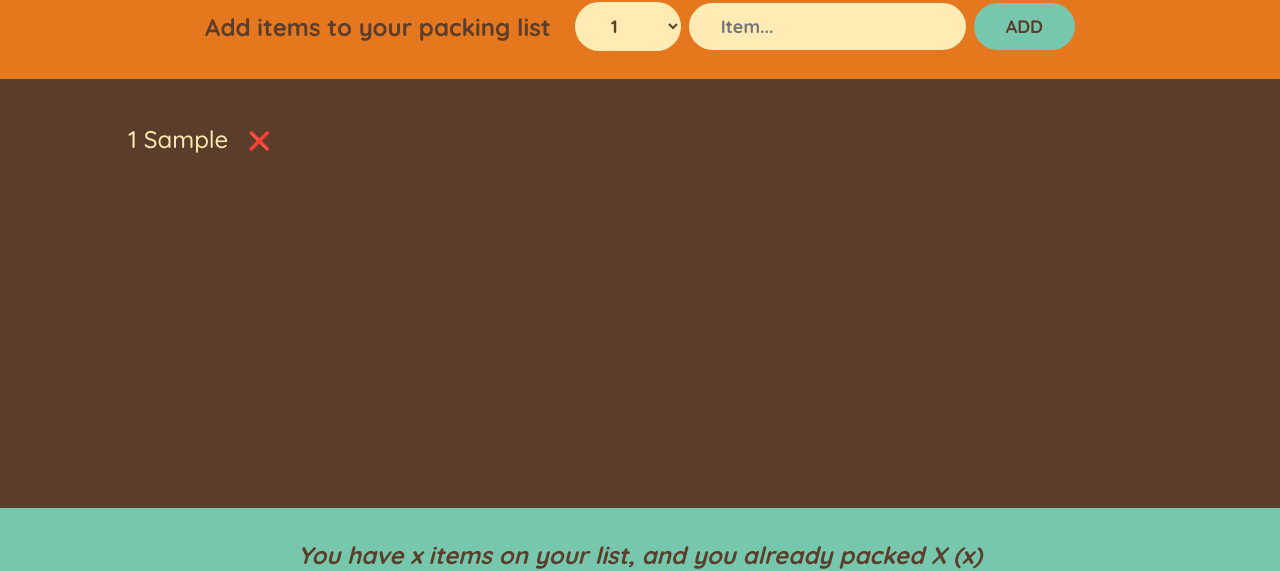
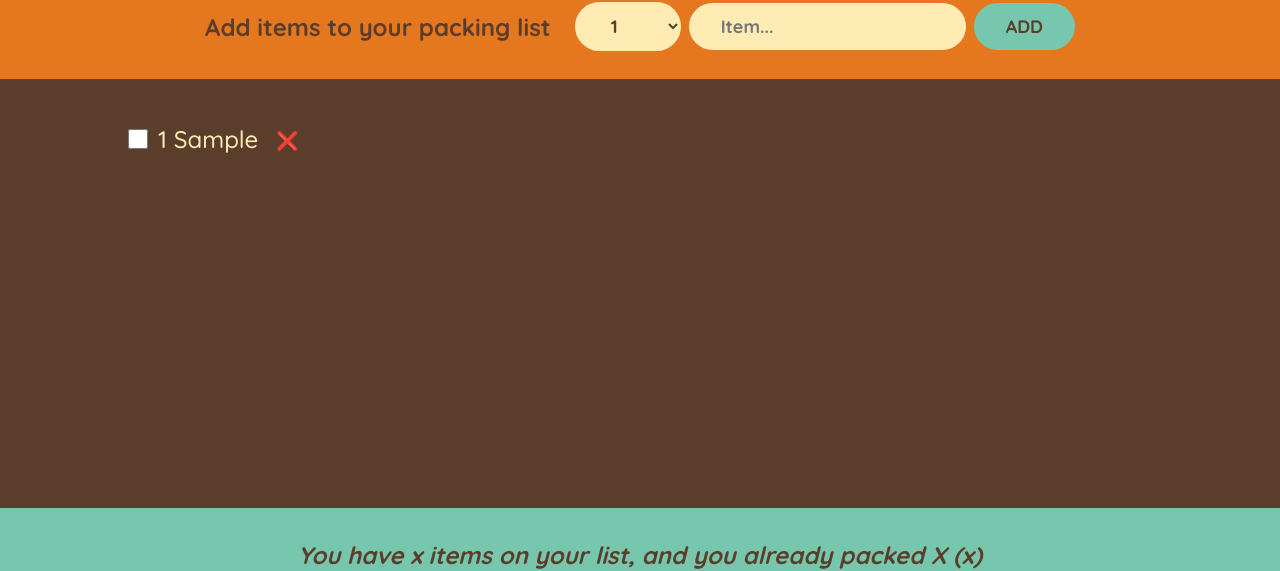
Before and after one commit to phpladyy/React, a React (Create React App) app in the folder travel-list/: page / in a window 1280 px wide. Both pictures are taken after typing "Sample" into the empty fields and a click on the button "ADD". Shown: the part 198-769 px from the top of the page. Built offline with nearby package versions, Linux system fonts and the light colour scheme.

Commit message:
toggling items handler

```diff
--- a/travel-list/src/App.js
+++ b/travel-list/src/App.js
@@ -1,7 +1,5 @@
 import { useState } from "react";
 import "./index.css";
-
-
 
 function App() {
   const [items, setItems] = useState([]);
@@ -14,11 +12,23 @@
     setItems((item) => item.filter((item) => item.id !== id));
   }
 
+  function handleToggleItem(id) {
+    setItems((items) =>
+      items.map((item) =>
+        item.id === id ? { ...item, packed: !item.packed } : item,
+      ),
+    );
+  }
+
   return (
     <div className="app">
       <Logo />
       <Form onAddItems={handleAddItems} />
-      <PackingList items={items} onDeleteItem={handleDeleteItem} />
+      <PackingList
+        items={items}
+        onDeleteItem={handleDeleteItem}
+        onToggleItem={handleToggleItem}
+      />
       <Stats />
     </div>
   );
@@ -63,21 +73,22 @@
   );
 }
 
-function PackingList({ items, onDeleteItem }) {
+function PackingList({ items, onDeleteItem,onToggleItem }) {
   return (
     <div className="list">
       <ul>
         {items.map((item) => (
-          <Item onDeleteItem={onDeleteItem} key={item.id} item={item} />
+          <Item onToggleItem={onToggleItem} onDeleteItem={onDeleteItem} key={item.id} item={item} />
         ))}
       </ul>
     </div>
   );
 }
 
-function Item({ item, onDeleteItem }) {
+function Item({ item, onDeleteItem, onToggleItem }) {
   return (
     <li>
+      <input type="checkbox" value={item.packed} onChange={()=>onToggleItem(item.id)} />
       <span style={{ textDecoration: item.packed ? "line-through" : "" }}>
         {item.quantity} {item.description}
       </span>
--- a/travel-list/src/index.css
+++ b/travel-list/src/index.css
@@ -75,11 +75,10 @@
   background-color: #5a3e2b;
   color: #ffebb3;
   padding: 4rem 0;
-
   display: flex;
   justify-content: space-between;
   flex-direction: column;
-  gap: 3.2rem;
+  gap: 2.2rem;
   align-items: center;
 }
 
@@ -98,7 +97,7 @@
   overflow: auto;
   display: grid;
   grid-template-columns: repeat(auto-fit, minmax(250px, 1fr));
-  gap: 1.2rem;
+  gap: 0.2rem;
   justify-content: center;
   align-content: start;
 }
@@ -106,7 +105,7 @@
 .list li {
   display: flex;
   align-items: center;
-  gap: 1.2rem;
+  gap: 1rem;
 }
 
 input[type="checkbox"] {
```
